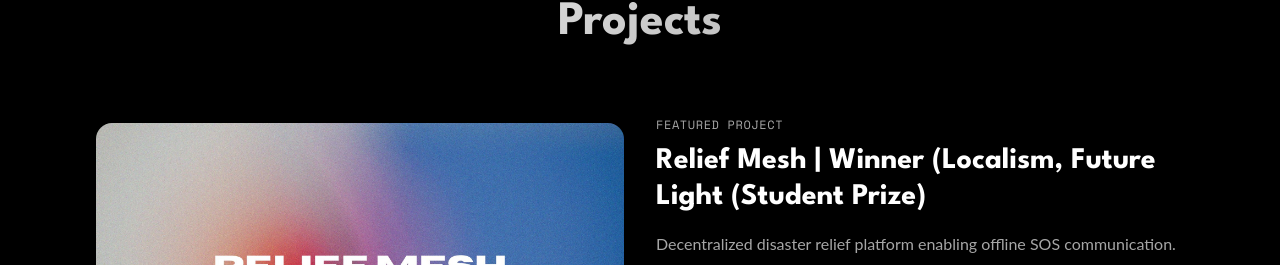
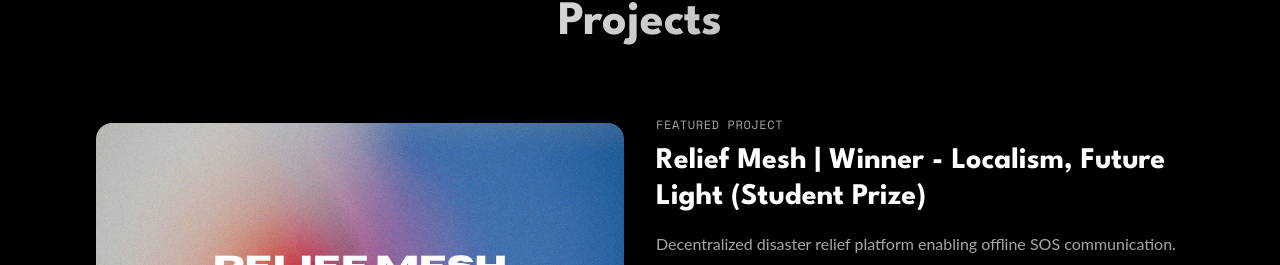
Before and after one commit to phoo3011/Portfolio-Website, a React (Vite) app: page / in a window 1280 px wide. Shown: the part 1693-1958 px from the top of the page. Built offline with nearby package versions, Linux system fonts and the light colour scheme; the HTML template or start-up script is replaced by a standard one.

Commit message:
Build Portfolio 25

```diff
--- a/package.json
+++ b/package.json
@@ -79,7 +79,7 @@
     "eslint-plugin-react-hooks": "^5.2.0",
     "eslint-plugin-react-refresh": "^0.4.20",
     "globals": "^15.15.0",
-    "jsdom": "^20.0.3",
+    "jsdom": "^29.0.1",
     "postcss": "^8.5.6",
     "tailwindcss": "^3.4.17",
     "typescript": "^5.8.3",
--- a/src/components/ProjectsSection.tsx
+++ b/src/components/ProjectsSection.tsx
@@ -3,7 +3,7 @@ import { ExternalLink, Github, ArrowUpRight } from 'lucide-react';
 
 const projects = [
   {
-    title: 'Relief Mesh | Winner (Localism, Future Light (Student Prize)',
+    title: 'Relief Mesh | Winner - Localism, Future Light (Student Prize)',
     description: 'Decentralized disaster relief platform enabling offline SOS communication.',
     organization: 'ETHChiangmai Hackathon 2026',
     tags: ['React', 'TypeScript', 'Tailwind CSS', 'MetaMask', 'P2P Networking', 'Leaflet', 'Ethereum Smart Contracts', 'Ethers.js'],
```
Also changed, not shown: 1 other file (tests, documents, lock files or other folders).
